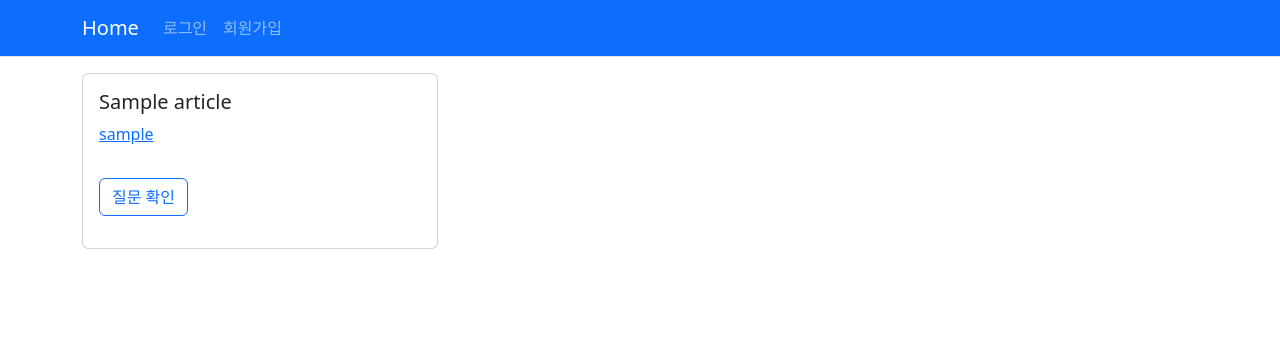
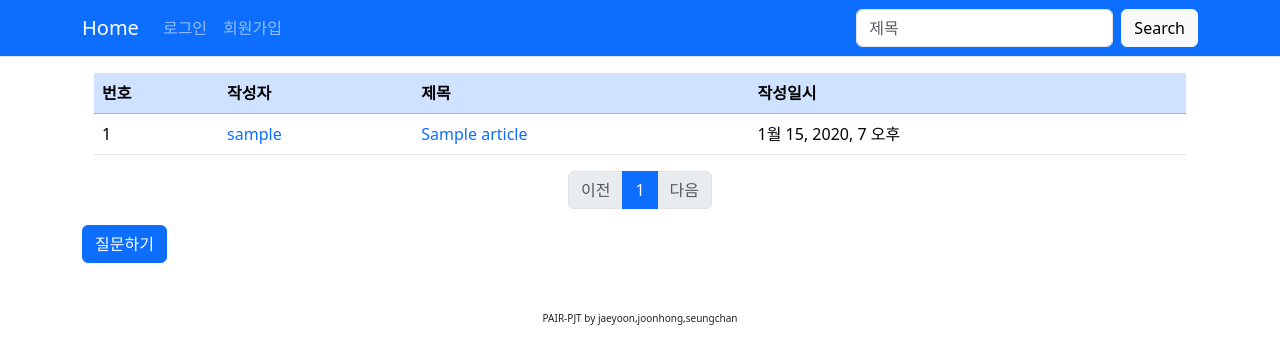
Before and after one commit to caretim/HMC, a Django app: page /articles/ in a window 1280 px wide. Shown: the top 364 px of the page. Run offline with Django 3.2, Linux system fonts and the light colour scheme; tables that the repository leaves empty hold one stand-in row (values such as "Sample post"); some libraries are stand-ins or nearby versions.

Commit message:
add_index_table

```diff
--- a/articles/templates/articles/index.html
+++ b/articles/templates/articles/index.html
@@ -1,25 +1,78 @@
 {% extends 'base.html' %}
+{% load static %}
+{% block body %}
+<div class="container my-3">
+    <table class="table">
+        <thead>
+        <tr class="table-primary">
+            <th>번호</th>
+            <th>작성자</th>
+            <th>제목</th>
+            <th>작성일시</th>
+        </tr>
+        </thead>
+        <tbody>
+        {% if articles %}
+        {% for article in articles %}
+        <tr>
+            <td>{{ forloop.counter }}</td>
+            <td><a href="{% url 'accounts:detail' article.user.pk %}" style="text-decoration:none;">{{ article.user }}</a>
+            </td>
+            <td>
+                <a href="{% url 'articles:detail' article.pk %}" style="text-decoration:none;">{{ article.title }}</a>
+            </td>
+            <td>{{ article.created_at }}</td>
+        </tr>
+        {% endfor %}
+        {% else %}
+        <tr>
+            <td colspan="3">질문이 없습니다.</td>
+        </tr>
+        {% endif %}
+        </tbody>
+    </table>
+        <!-- 페이징처리 start-->
+        <ul class="pagination justify-content-center">
+            <!-- 이전페이지 -->
+            {% if articles.has_previous %}
+            <li class="page-item">
+                <a href="?page={{ articles.previous_page_number }}" class="page-link">이전</a>
+            </li>
+            {% else %}
+            <li class="page-item disabled">
+                <a href="#" class="page-link" tabindex="-1" aria-disabled="true">이전</a>
+            </li>
+            {% endif %}
 
-{% block body %}
+            <!-- 페이지 리스트-->
+            {% for page_number in articles.paginator.page_range  %}
+            {% if page_number >= articles.number|add:-5 and page_number <= articles.number|add:5 %}
+            {% if page_number == articles.number %}
+            <li class="page-item active" aria-current="page">
+                <a href="?page={{ page_number }}" class="page-link">{{ page_number }}</a>
+            </li>
+            {% else %}
+            <li class="page-item">
+                <a href="?page={{ page_number }}" class="page-link">{{ page_number }}</a>
+            </li>
+            {% endif %}
+            {% endif %}
+            {% endfor %}
 
-<div class="row">
-    {% for article in articles %}
-    <div class="col-4 my-3">
-        <div class="card">
-            <div class="card-body">
-            <h5 class="card-title">{{ article.title }}</h5>
-            <p class="text-muted"><a href="{% url 'accounts:detail' article.user.pk %}">{{ article.user.username }}</a></p>
-            <a href="{% url 'articles:detail' article.pk %}" class="btn btn-outline-primary my-3">질문 확인</a>
-            </div>
-        </div>
+            <!-- 다음페이지-->
+
+            {% if articles.has_next %}
+            <li class="page-item">
+                <a href="?page={{ articles.next_page_number }}" class="page-link">다음</a>
+            </li>
+            {% else %}
+            <li class="page-item disabled">
+                <a href="#" class="page-link" tabindex="1" aria-disabled="true">다음</a></li>
+            {% endif %}
+        </ul>
+        <!-- 페이징처리 end-->
     </div>
-    {% endfor %}
-</div>
-<div class="header d-flex flex-column justify-content-center align-items-center">
-    <h1 class="fs-1 fw-bolder text-white">질문 게시판</h1>
-    {% if request.user.is_authenticated %}
-    <a class="btn btn-primary my-3 float-right" href="{% url 'articles:create' %}">질문 하기</a>
-    {% endif %}
-</div>
-
+    <a href="{% url 'articles:create' %}" class="btn btn-primary">질문하기</a>
+    </div>
+    </div>
 {% endblock %}
--- a/articles/urls.py
+++ b/articles/urls.py
@@ -10,4 +10,5 @@ urlpatterns = [
     path('delete/<int:pk>/', views.delete, name='delete'),
     path('<int:pk>/detail/', views.detail, name='detail'),
     path('<int:pk>/comment/', views.comment, name='comment'),
+    path('articles/search',views.search,name='search'),
 ]
--- a/articles/views.py
+++ b/articles/views.py
@@ -89,3 +89,12 @@ def comment(request, pk):
             comment.article = article
             comment.save()
             return render (request,"articles/detail.html",pk)
+
+
+def search(request):
+        if request.method == 'POST':
+            searched = request.POST['searched']
+            articles = Article.objects.filter(title__contains=searched)
+            return render(request, 'articles/searched.html', {'searched': searched, 'articles': articles})
+        else:
+                return render(request, 'articles/searched.html',)
--- a/requirements.txt
+++ b/requirements.txt
@@ -8,6 +8,7 @@ django-appconf==1.0.5
 django-bootstrap5==22.1
 django-extensions==3.2.1
 django-imagekit==4.1.0
+django-multiselectfield==0.1.12
 django-widget-tweaks==1.4.12
 executing==1.1.1
 ipython==8.5.0
--- a/templates/base.html
+++ b/templates/base.html
@@ -43,6 +43,12 @@
                         {% endif %}
                     </li>
                 </ul>
+                <!-- 검색창 -->
+                <form class="d-flex" role="search" method="POST" action="{% url 'articles:search' %}">
+                    {% csrf_token %}
+                    <input class="form-control me-2" type="search" placeholder="제목" aria-label="제목" name="searched">
+                    <button class="btn btn-light" type="submit">Search</button>
+                </form>
             </div>
         </div>
     </nav>
@@ -51,6 +57,9 @@
     <div class="container">
         {% block body %}{% endblock body %}
     </div>
+    <footer class="text-center mt-5" style="position:absoulte; bottom:0; font-size: 10px; font-weight: 500">
+        PAIR-PJT by jaeyoon,joonhong,seungchan
+    </footer>
     {% bootstrap_javascript %}
 
 </body>
```
Also changed, not shown: articles/templates/articles/searched.html (added, +14 -0 lines).
